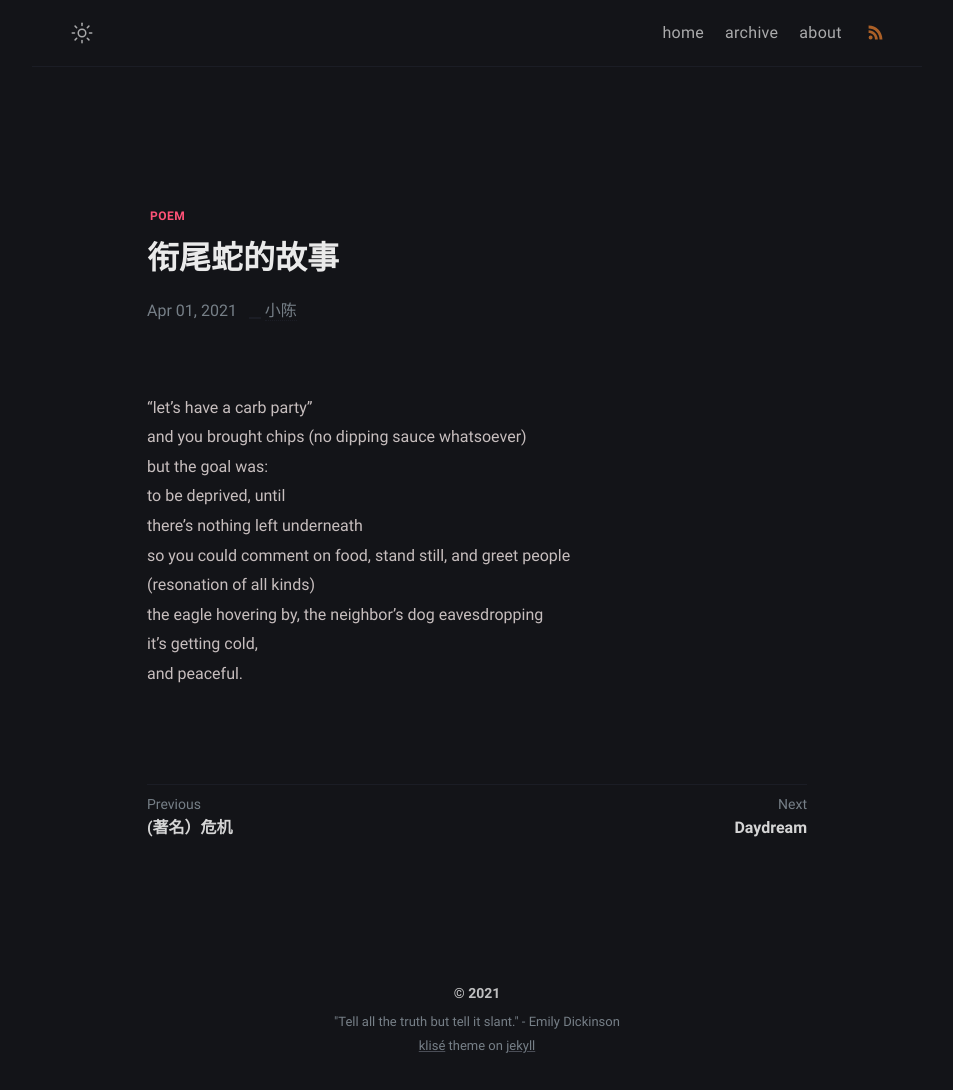
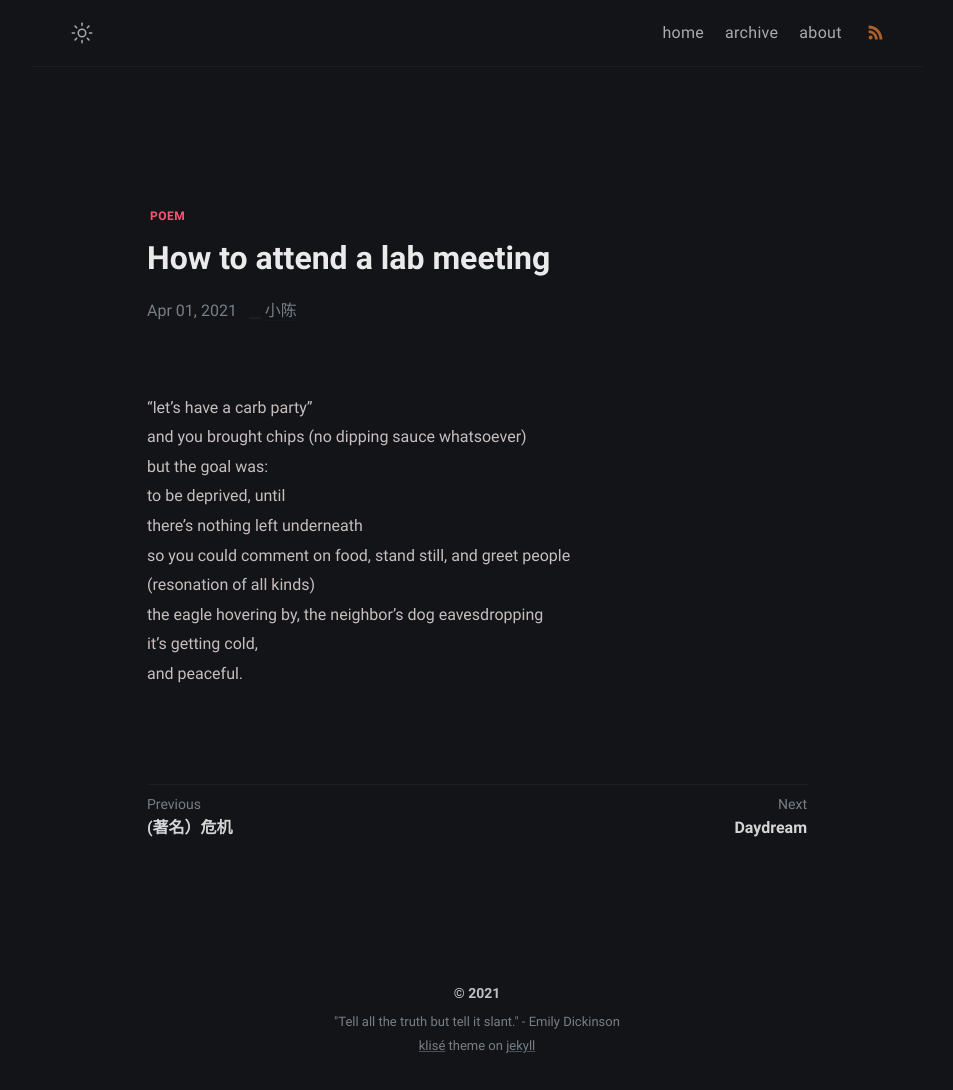
Before and after one commit to yijingch/afistforair.github.io, a Jekyll site: the page built from _posts/how-to-attend-a-lab-meeting/2020-04-02-how-to-attend-a-lab-meeting.md, in a window 1280 px wide. Shown: the whole page, without its empty margins (163-1116 px from the left). Built offline with Jekyll 4.4.1, drawn with Linux system fonts in a browser that asks for light colours.

Commit message:
edit post

```diff
--- a/_posts/how-to-attend-a-lab-meeting/2020-04-02-how-to-attend-a-lab-meeting.md
+++ b/_posts/how-to-attend-a-lab-meeting/2020-04-02-how-to-attend-a-lab-meeting.md
@@ -1,5 +1,5 @@
 ---
-title: 衔尾蛇的故事
+title: How to attend a lab meeting
 date: 2021-04-02 00:00:00 +08:00
 tags: [poem]
 ---
```
Also changed, not shown: 1 other file.
